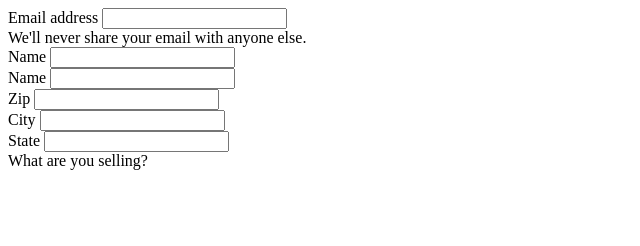
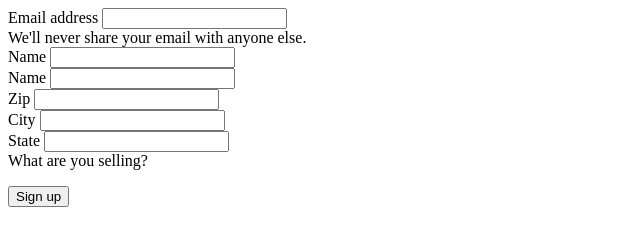
Before and after one commit to holgerflick/yardsales, a plain HTML site: page webclient/participant/uAddParticipant.html in a window 1280 px wide. Shown: the whole page, without its empty margins (0-640 px from the left). Drawn offline with Linux system fonts and the light colour scheme.

Commit message:
implemented adding participant on web

```diff
--- a/webclient/participant/uAddParticipant.html
+++ b/webclient/participant/uAddParticipant.html
@@ -49,6 +49,7 @@
           </div>
         </div>
       </form>
+      <button class="btn btn-lg btn-success my-2" id="btnSend">Sign up</button>
     </div>
   </body>
 </html>
```
Also changed, not shown: 9 other files.
